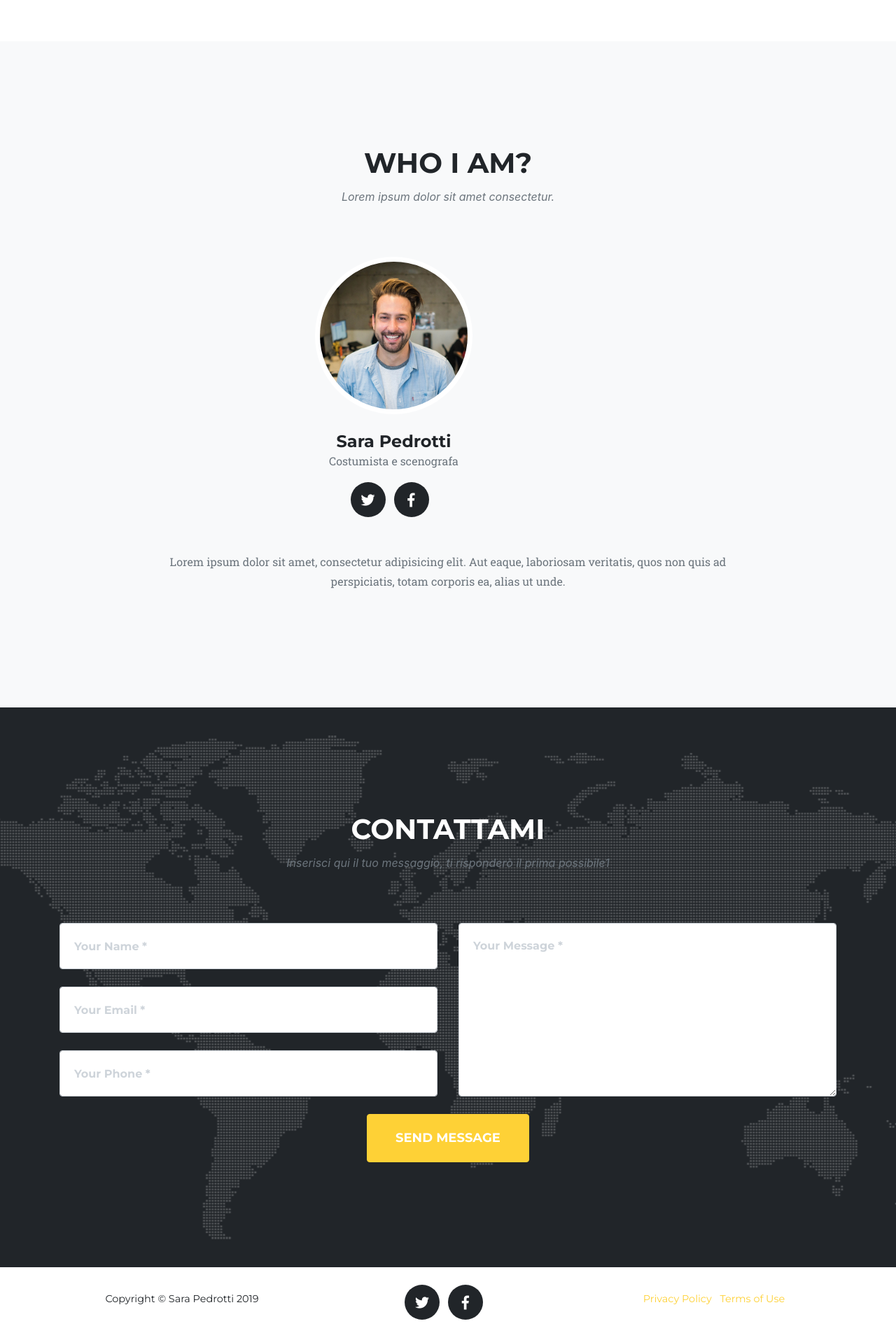
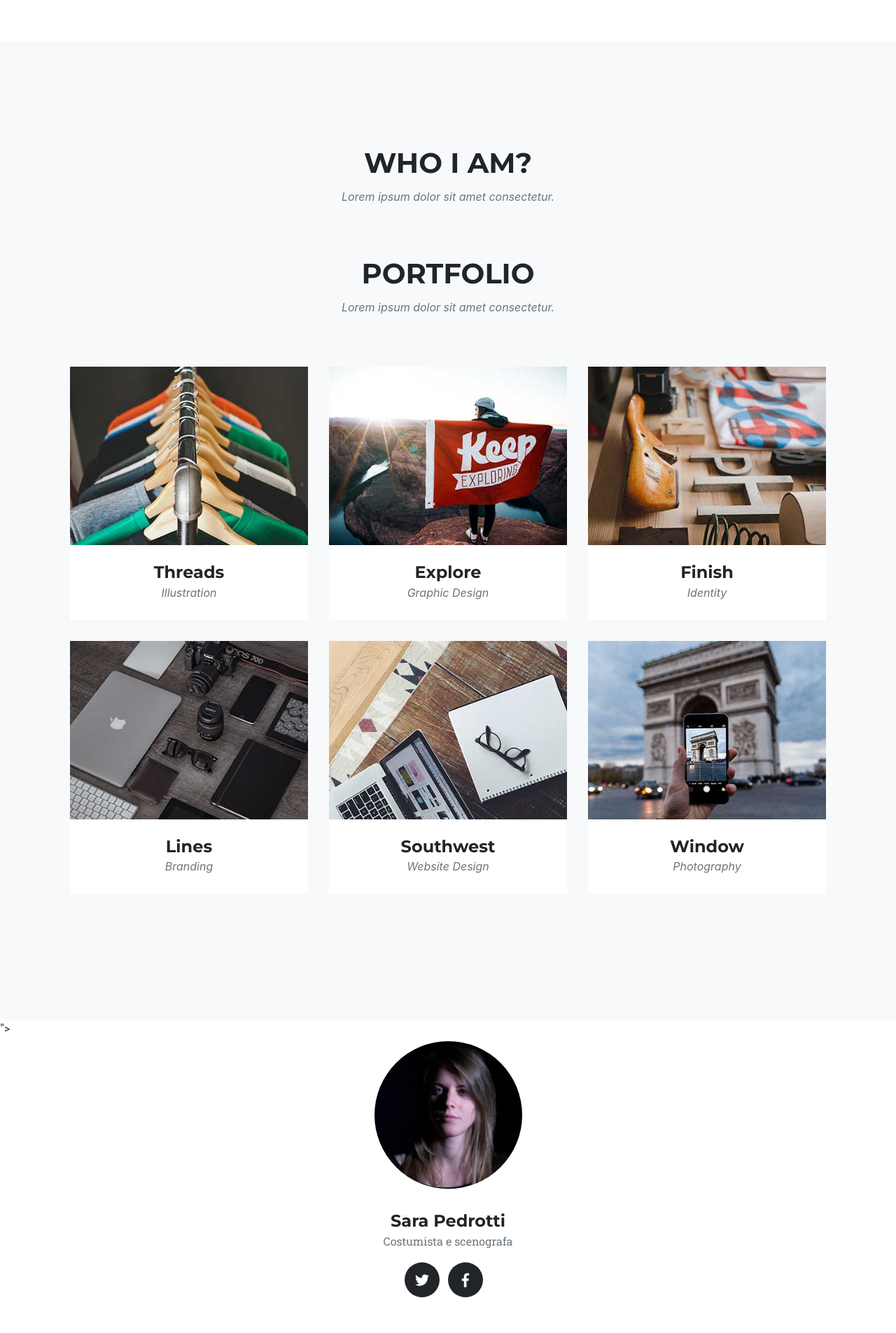
Before and after one commit to LorenzoBrizzi/Bax_Site_Django, a Django app: page / in a window 1280 px wide. Shown: the part 4120-6025 px from the top of the page at 70% size. Run offline with Django 3.2, Linux system fonts and the light colour scheme; some libraries are stand-ins or nearby versions; some web fonts are replaced.

Commit message:
Aggiustato per sara mancano solo qualche inserimento e far funzionare il modulo contatti

```diff
--- a/Bax_Site_Django/Bax/templates/Bax/index.html
+++ b/Bax_Site_Django/Bax/templates/Bax/index.html
@@ -39,9 +39,6 @@
         </button>
         <div class="collapse navbar-collapse" id="navbarResponsive">
           <ul class="navbar-nav text-uppercase ml-auto">
-            <li class="nav-item">
-              <a class="nav-link s-scroll-trigger" href="#services">Services</a>
-            </li>
             <li class="nav-item">
               <a class="nav-link js-scroll-trigger" href="#portfolio">Portfolio</a>
             </li>
@@ -261,11 +258,106 @@
             <h3 class="section-subheading text-muted">Lorem ipsum dolor sit amet consectetur.</h3>
           </div>
         </div>
+        <div class="img-center<section class="bg-light" id="portfolio">
+      <div class="container">
         <div class="row">
+          <div class="col-lg-12 text-center">
+            <h2 class="section-heading text-uppercase">Portfolio</h2>
+            <h3 class="section-subheading text-muted">Lorem ipsum dolor sit amet consectetur.</h3>
+          </div>
+        </div>
+        <div class="row">
+          <div class="col-md-4 col-sm-6 portfolio-item">
+            <a class="portfolio-link" data-toggle="modal" href="#portfolioModal1">
+              <div class="portfolio-hover">
+                <div class="portfolio-hover-content">
+                  <i class="fas fa-plus fa-3x"></i>
+                </div>
+              </div>
+              <img class="img-fluid" src="/static/Bax/img/portfolio/01-thumbnail.jpg" alt="">
+            </a>
+            <div class="portfolio-caption">
+              <h4>Threads</h4>
+              <p class="text-muted">Illustration</p>
+            </div>
+          </div>
+          <div class="col-md-4 col-sm-6 portfolio-item">
+            <a class="portfolio-link" data-toggle="modal" href="#portfolioModal2">
+              <div class="portfolio-hover">
+                <div class="portfolio-hover-content">
+                  <i class="fas fa-plus fa-3x"></i>
+                </div>
+              </div>
+              <img class="img-fluid" src="/static/Bax/img/portfolio/02-thumbnail.jpg" alt="">
+            </a>
+            <div class="portfolio-caption">
+              <h4>Explore</h4>
+              <p class="text-muted">Graphic Design</p>
+            </div>
+          </div>
+          <div class="col-md-4 col-sm-6 portfolio-item">
+            <a class="portfolio-link" data-toggle="modal" href="#portfolioModal3">
+              <div class="portfolio-hover">
+                <div class="portfolio-hover-content">
+                  <i class="fas fa-plus fa-3x"></i>
+                </div>
+              </div>
+              <img class="img-fluid" src="/static/Bax/img/portfolio/03-thumbnail.jpg" alt="">
+            </a>
+            <div class="portfolio-caption">
+              <h4>Finish</h4>
+              <p class="text-muted">Identity</p>
+            </div>
+          </div>
+          <div class="col-md-4 col-sm-6 portfolio-item">
+            <a class="portfolio-link" data-toggle="modal" href="#portfolioModal4">
+              <div class="portfolio-hover">
+                <div class="portfolio-hover-content">
+                  <i class="fas fa-plus fa-3x"></i>
+                </div>
+              </div>
+              <img class="img-fluid" src="/static/Bax/img/portfolio/04-thumbnail.jpg" alt="">
+            </a>
+            <div class="portfolio-caption">
+              <h4>Lines</h4>
+              <p class="text-muted">Branding</p>
+            </div>
+          </div>
+          <div class="col-md-4 col-sm-6 portfolio-item">
+            <a class="portfolio-link" data-toggle="modal" href="#portfolioModal5">
+              <div class="portfolio-hover">
+                <div class="portfolio-hover-content">
+                  <i class="fas fa-plus fa-3x"></i>
+                </div>
+              </div>
+              <img class="img-fluid" src="/static/Bax/img/portfolio/05-thumbnail.jpg" alt="">
+            </a>
+            <div class="portfolio-caption">
+              <h4>Southwest</h4>
+              <p class="text-muted">Website Design</p>
+            </div>
+          </div>
+          <div class="col-md-4 col-sm-6 portfolio-item">
+            <a class="portfolio-link" data-toggle="modal" href="#portfolioModal6">
+              <div class="portfolio-hover">
+                <div class="portfolio-hover-content">
+                  <i class="fas fa-plus fa-3x"></i>
+                </div>
+              </div>
+              <img class="img-fluid" src="/static/Bax/img/portfolio/06-thumbnail.jpg" alt="">
+            </a>
+            <div class="portfolio-caption">
+              <h4>Window</h4>
+              <p class="text-muted">Photography</p>
+            </div>
+          </div>
+        </div>
+      </div>
+    </section>">
           <div class="col-sm-4">
           </div>
             <div class="team-member">
-              <img class="mx-auto rounded-circle" src="/static/Bax/img/team/2.jpg" alt="">
+              <img class="mx-auto rounded-circle" src="/static/Bax/img/team/SaraPedrotti.png" alt="">
               <h4>Sara Pedrotti</h4>
               <p class="text-muted">Costumista e scenografa</p>
               <ul class="list-inline social-buttons">
@@ -376,7 +468,6 @@
       </div>
     </footer>
 
-    <!-- Portfolio Modals -->
 
     <!-- Modal 1 -->
     <div class="portfolio-modal modal fade" id="portfolioModal1" tabindex="-1" role="dialog" aria-hidden="true">
--- a/Bax_Site_Django/Bax/urls.py
+++ b/Bax_Site_Django/Bax/urls.py
@@ -1,6 +1,10 @@
 from django.urls import path
 from . import views
+from .views import emailView, successView
+from django.contrib import admin
 
 urlpatterns = [
-    path('', views.Bax, name="home")
+    path('', views.Bax, name="home"),
+    path('email/', emailView, name='email'),
+    path('success/', successView, name='success'),
     ]
--- a/Bax_Site_Django/Bax/views.py
+++ b/Bax_Site_Django/Bax/views.py
@@ -1,4 +1,28 @@
 from django.shortcuts import render
+from django.core.mail import send_mail, BadHeaderError
+from django.http import HttpResponse, HttpResponseRedirect
+from django.shortcuts import render, redirect
+from .forms import ContactForm
+
 
 def Bax(request):
     return render(request, 'Bax/index.html')
+
+def emailView(request):
+    if request.method == 'GET':
+        form = ContactForm()
+    else:
+        form = ContactForm(request.POST)
+        if form.is_valid():
+            subject = form.cleaned_data['subject']
+            from_email = form.cleaned_data['from_email']
+            message = form.cleaned_data['message']
+            try:
+                send_mail(subject, message, from_email, ['admin@example.com'])
+            except BadHeaderError:
+                return HttpResponse('Invalid header found.')
+            return redirect('success')
+    return render(request, "email.html", {'form': form})
+
+def successView(request):
+    return HttpResponse('Success! Thank you for your message.')
--- a/Bax_Site_Django/Bax_Site_Django/settings.py
+++ b/Bax_Site_Django/Bax_Site_Django/settings.py
@@ -119,3 +119,5 @@
 # https://docs.djangoproject.com/en/2.1/howto/static-files/
 
 STATIC_URL = '/static/'
+
+EMAIL_BACKEND = 'django.core.mail.backends.console.EmailBackend'
```
Also changed, not shown: Bax_Site_Django/Bax/forms.py (added, +7 -0 lines), Bax_Site_Django/Bax/static/Bax/img/team/1.jpg (deleted), Bax_Site_Django/Bax/static/Bax/img/team/2.jpg (deleted), Bax_Site_Django/Bax/static/Bax/img/team/3.jpg (deleted), Bax_Site_Django/Bax/static/Bax/img/team/SaraPedrotti.png (added).
